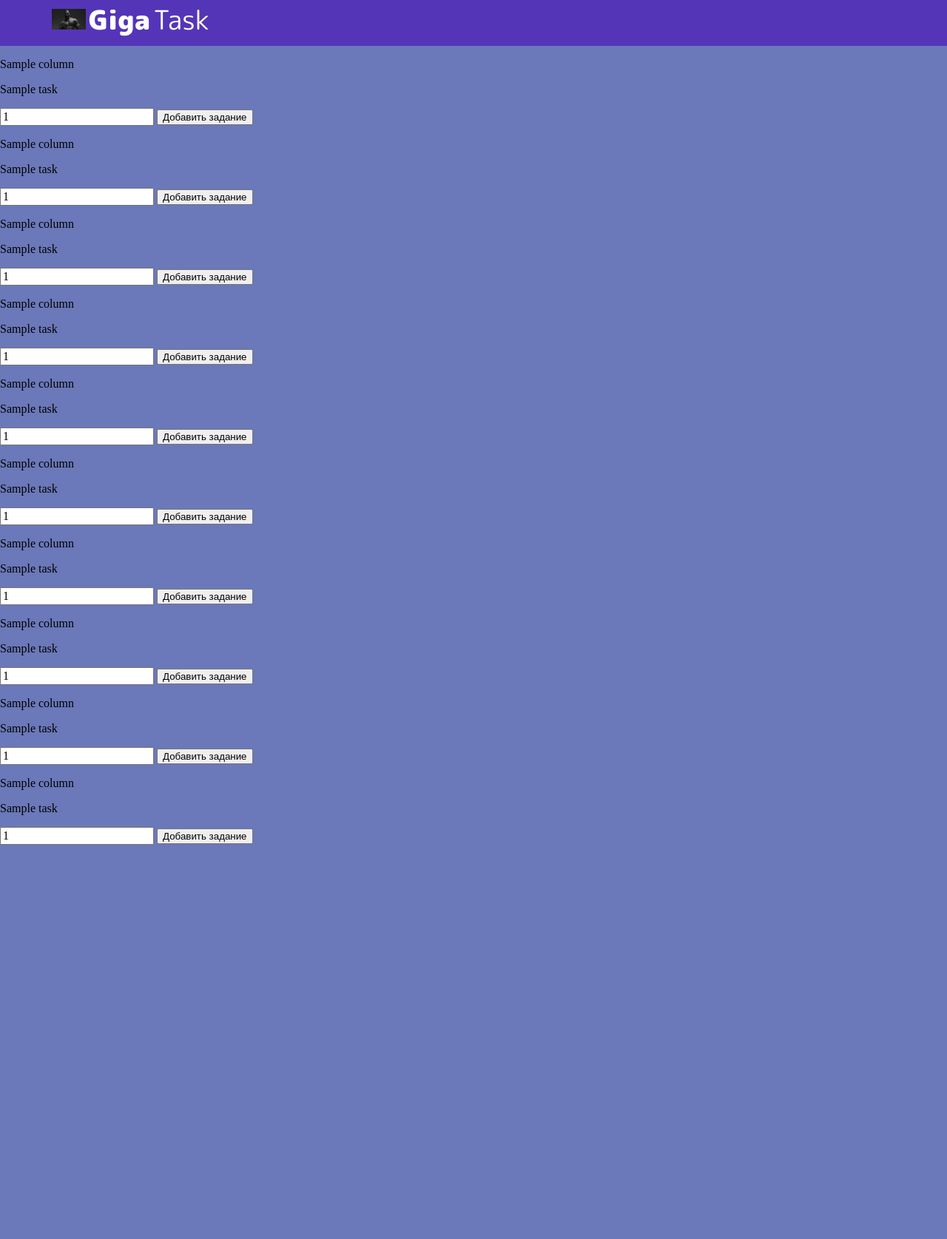
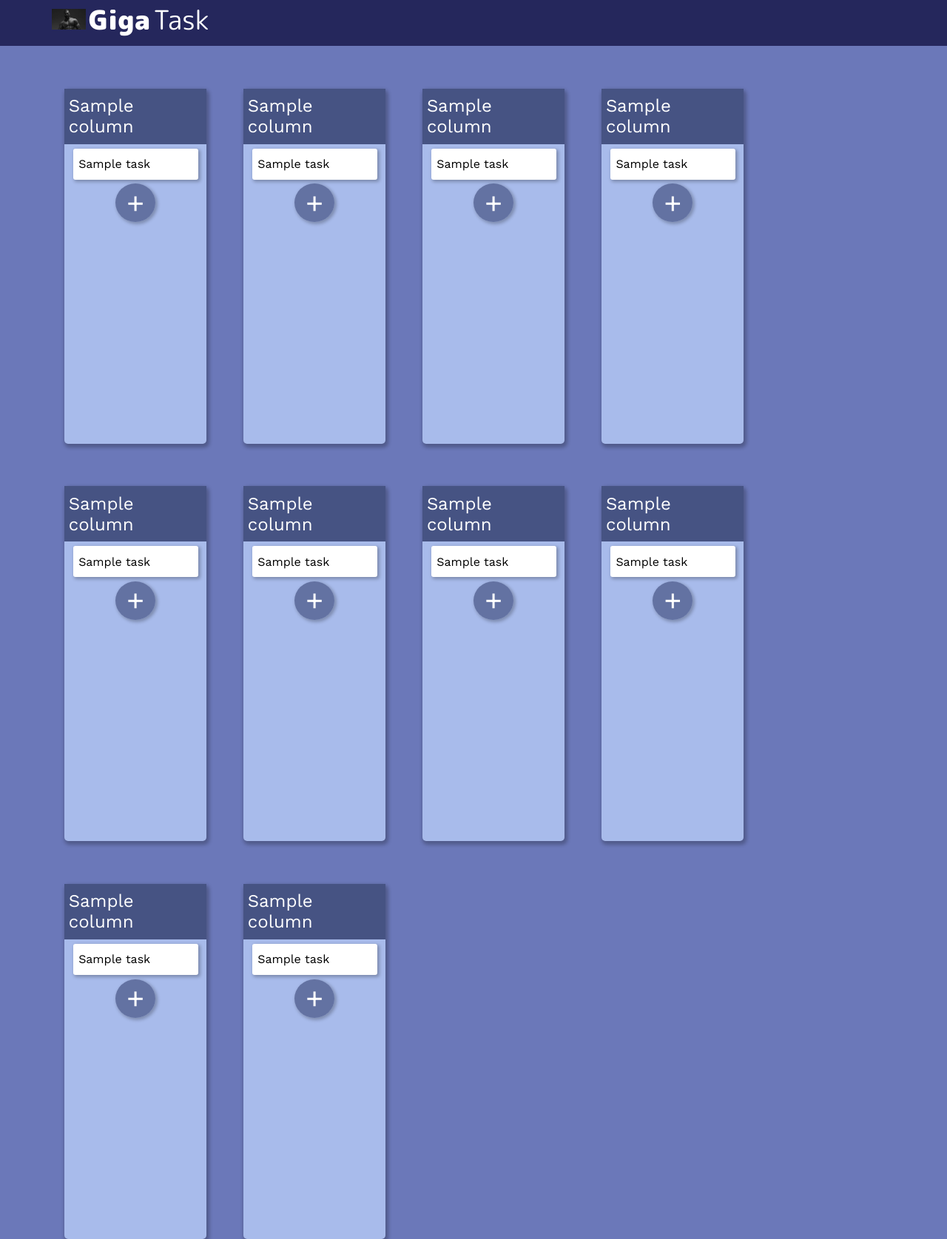
Before and after one commit to Miandic/giga-task, a Flask app: template templates/board.html in a window 1280 px wide. Shown: the whole page at 74% size. Before the commit the page ends 1142 px from the top, so only its background shows below. Run offline with Flask 2, Linux system fonts and the light colour scheme; the template is opened without the code that fills it: most values are stand-ins (such as "Sample title", 1, 10 or a date in 2020); some libraries are stand-ins or nearby versions.

Commit message:
Forging Front-end

```diff
--- a/app.py
+++ b/app.py
@@ -26,11 +26,10 @@ def sendAlarm(user, message):
         return 'AlarmOff'
     else:
         url = "https://api.telegram.org/bot" + secret.TOKEN + "/sendMessage?chat_id=" + str(chat) + "&text=" + message
-        print(url)
         res = requests.get(url)
         print(res)
 
-sendAlarm(8, 'Ебать ты...')
+#sendAlarm(8, 'Ебать ты...')
 
 
 '''
@@ -58,6 +57,7 @@ def index(name=None, nick=None, create='true', other = None):
     #если нет, то\
     global userId
     if (request.cookies.get('login') != None):
+        #check cookie in base
         flag = False
         name = request.cookies.get('login')
         users = functions.get_users(conn, cur)
@@ -66,12 +66,13 @@ def index(name=None, nick=None, create='true', other = None):
                 nick = user['nickname']
                 userId = user['id']
                 flag = True
+        #ifdata from cookie dont exsist in baseredirect on login
         if (not flag):
             return redirect('/login')
-        print(userId)
+
         boards = functions.get_boards(conn, cur, userId)
-        print(boards)
         if request.method == 'POST':
+            #if create new autoName for new board
             nameBoard = 'Новый автомат'
             if (len(boards) >= 1):
                 nameBoard = nameBoard + ' ' +  str(len(boards))
@@ -84,7 +85,7 @@ def index(name=None, nick=None, create='true', other = None):
                 create = None
             if board['userright'] != 'creator':
                 other = 'true'
-        print(create)
+#variable 'creator' for check out boards in page and return pagewith boadrs
         return  render_template('index.html', name=name, nick=nick, boards=boards, create=create, other=other)
     else:
 
@@ -95,13 +96,14 @@ def index(name=None, nick=None, create='true', other = None):
 def login(valid= None):
     global userId
     if request.method == 'POST':
+        #get from page
         tempLogin = request.form['login']
         tempPassword = request.form['password']
-        #есть в базе на самом деле
+#get all users to check data pageswith base
         users = functions.get_users(conn, cur)
         for user in users:
             if user['login'] == tempLogin and user['password'] == tempPassword:
-
+#set cookies ifdata is right
                 resp = make_response(redirect('/'))
                 resp.set_cookie('login',  tempLogin )
                 resp.set_cookie('password', tempPassword)
@@ -109,6 +111,7 @@ def login(valid= None):
                 userId = user['id']
                 return resp
         else:
+            #check for validinput
             valid = 'Invalid'
             return render_template('login.html', valid=valid)
     else:
@@ -118,9 +121,11 @@ def login(valid= None):
 @app.route('/reg', methods=['GET', 'POST'])
 def reg(name = None):
     if  request.method == 'POST':
+        #gets all data from reg
         tempLogin = request.form['login']
         tempPassword = request.form['password']
         tempPhone = request.form['phone']
+        #andcreate attribute with this database
         functions.add_user(conn, cur, tempLogin, tempLogin, tempPassword, tempPhone)
         return redirect('/login')
     else:
@@ -129,25 +134,32 @@ def reg(name = None):
 
 @app.route('/logout')
 def logout():
+#reset cookie for logout
+    resp.set_cookie('login',  '' )
+    resp.set_cookie('password', '')
     return redirect('/login')
-
-
-@app.route('/boards', methods= ['GET', 'POST'])
-def boards():
-    global userId
-    boards = functions.get_boards(conn ,cur, userId)
-    return render_template('boards.html', boards = boards)
 
 
 @app.route('/board/<boardId>', methods= ['GET' , "POST"])
 def board(boardId):
+    #get allneededvariable
     global conn
     global cur
     global inputs
     global userBoardId
     global columnId
+    global userId
+    #set boardId and set connection
     userBoardId = boardId
     conn, cur = functions.set_connection(conn ,cur)
+
+    #get board attribute from base
+    cur.execute("SELECT * from boards where id = %s ",  [boardId])
+    board = functions.get_values(cur)
+    board = board[0]
+    tasks = []
+
+#get all columns from base for this board
     command = ("""
         select columnName, posOnBoard, boardColumn.id
         from boardColumn
@@ -156,14 +168,9 @@ def board(boardId):
     """)
     cur.execute(command, [boardId])
     columns = functions.get_values(cur)
-    print(columns)
 
-    cur.execute("SELECT * from boards where id = %s ",  [boardId])
-    board = functions.get_values(cur)
-    board = board[0]
-    tasks = []
-    \
     for i in range(1, int(board['columncnt']) +1):
+        #get tasks for column inbase
         command = """
             select taskName, taskColour, taskContent, tasks.id , tasks.timetobedone
             from tasks
@@ -172,27 +179,29 @@ def board(boardId):
         cur.execute(command, [userBoardId, columns[i-1]['id']])
         tasks.append(functions.get_values(cur))
     if request.method == 'POST':
-        columnId = request.form['columnId']
-        inputs = ['taskname' , 'timedobedone' , 'taskContent', 'taskcolour']
-        return redirect('/temp')
-    print(tasks)
+        taskName = request.form['taskname']
+        timedobedone = request.form['timetobedone']
+        taskContent = request.form['taskContent']
+        taskcolour = request.form['taskcolour']
+        functions.add_task(conn, cur, userId, userBoardId, columnId, taskName, timedobedone, taskContent, taskcolour)
+        print(boardId)
+        return redirect('/board/' + str(boardId))
     return render_template('board.html', board=board, columns=columns, tasks=tasks )
 
-@app.route('/temp', methods = ["POST" , "GET"])
+@app.route('/newTask', methods = ["POST" , "GET"])
 def temp():
-    global  inputs
+    global inputs
     global userId
     global userBoardId
     global columnId
     if request.method == 'POST':
         taskName = request.form['taskname']
-        timedobedone = request.form['timedobedone']
+        timedobedone = request.form['timetobedone']
         taskContent = request.form['taskContent']
         taskcolour = request.form['taskcolour']
-
         functions.add_task(conn, cur, userId, userBoardId, columnId, taskName, timedobedone, taskContent, taskcolour)
         return redirect(f'board\{userBoardId}')
     else :
-        return render_template('temp.html' , inputs = inputs)
+        return render_template('newTask.html' , inputs = inputs)
 
-app.run(debug = True)
+app.run()
--- a/static/style.css
+++ b/static/style.css
@@ -12,7 +12,7 @@ body{
     background-color: #6B78B9;
 }
 header{
-    background-color: #5435B8;
+    background-color: #25275C;
     position: sticky;
 }
 input[type="text"] {
@@ -280,3 +279,58 @@ input[type="text"] {
     color: white;
     font-style: bold;
 }
+.hidden{
+    display: none;
+}
+.columnName{
+    background-color: #465383;
+    margin: 0;
+    padding: 5% 3%;
+    font-size: 150%;
+}
+.taskName{
+    background-color: white;
+    border-radius: 3px;
+    margin: 3% 6%;
+    padding: 6% 4%;
+    color: black;
+    box-shadow: 2px 2px 4px 1px rgba(0,0,0,.25);
+}
+.taskName:hover{
+    box-shadow: 2px 2px 3px 2px rgba(0,0,0,.25);
+}
+.taskColumn{
+    font-family: 'Work Sans', sans-serif;
+    color: white;
+    border-radius: 5px;
+    display: inline-block;
+    background-color: #A8BBEB;
+    vertical-align: top;
+    margin: 5% 2% auto;
+    min-height: 60vh;
+    min-width: 15vw;
+    box-shadow: 2px 3px 5px 2px rgba(0,0,0,.25);
+}
+.addButton{
+    font-family: 'Work Sans', sans-serif;
+    text-align: center;
+    color: white;
+    font-size: 250%;
+    width:  50px;
+    height: 50px;
+    display: block;
+    border: none;
+    border-radius: 50%;
+    margin: auto;
+    background-color: rgba(70,83,131, 0.7);
+    box-shadow: 2px 2px 4px 1px rgba(0,0,0,.25);
+}
+.addButton:hover{
+    box-shadow: 2px 2px 3px 2px rgba(0,0,0,.25);
+}
+
+.popUp{
+    display: none;
+    position: relative;
+    top: -75vh;
+}
--- a/templates/board.html
+++ b/templates/board.html
@@ -1,17 +1,52 @@
 {% extends 'base.html' %}
 {% block content %}
-<div>
+    <div class="container">
         {% for i  in range(board['columncnt']) %}
-  <p>{{columns[i]['columnname']}}</p>
-
+            <div class="taskColumn">
+                <p class="columnName">{{columns[i]['columnname']}}</p>
                 {% for task in tasks[i] %}
-    <p>{{task['taskname']}}</p>
-
+                <div class="task">
+                    <p class="taskName" style="background-color: #{{task['colour']}}">{{task['taskname']}}</p>
+                </div>
                 {% endfor %}
                 <form method="POST">
-    <input name ='columnId' type="text" value={{columns[i]['id']}}>
-  <input name = "button"  type='submit' value="Добавить задание" >
+                    <input class="hidden" name ='columnId' type="text" value={{columns[i]['id']}}>
+                    <input class="addButton" name = "button"  value="+" onclick="showInput()">
                 </form>
+            </div>
         {% endfor %}
     </div>
+    <div class="popUp">
+        <div class="login">
+            <h1>Создать задачу</h1>
+            <form  method="post"    >
+                <div class="text-field">
+                    <label class="text-field__label" for="login">Название</label>
+                    <input class="text-field__input" type="text" name="taskname"/>
+                </div>
+                <div class="text-field">
+                    <label class="text-field__label" for="login">Дедлайн</label>
+                    <input class="text-field__input" type="text" name="timetobedone"/>
+                </div>
+                <div class="text-field">
+                    <label class="text-field__label" for="login">Описание</label>
+                    <input class="text-field__input" type="text" name="taskContent"/>
+                </div>
+                <div class="text-field">
+                    <label class="text-field__label" for="login">HEX-цвет</label>
+                    <input class="text-field__input" type="text" name="taskcolour"/>
+                </div>
+                <input type="submit" class="button" value="Создать задачу">
+                <p onclick="location.href='/logout'">Разлогинится к хуям</p>
+            </form>
+        </div>
+    </div>
+    <script type="text/javascript">
+        function showInput() {
+            document.getElementsByClassName('popUp')[0].style.display = "block";
+        }
+        function hideInput() {
+            document.getElementsByClassName('popUp')[0].style.display = "none";
+        }
+    </script>
 {% endblock %}
--- a/templates/index.html
+++ b/templates/index.html
@@ -23,11 +23,12 @@
             </form>
         </form>
         {% endif %}
+
         {% for board in boards %}
         {% if board['userright'] == 'creator'%}
         <div class="boardItem">
           <form action="board\{{board['id']}}">
-            <input class="boardName" type='submit' value= "{{board['name']}}">
+            <input class="yourp" type='submit' value= "{{board['name']}}">
           </form>
         </div>
         {% endif %}
@@ -39,7 +40,7 @@
         {% for board in boards %}
         {% if board['userright'] != 'creator'%}
         <div class="boardItem">
-            <p class="boardName">Доска {{board['name']}}</p>
+            <p class="yourp" >Доска {{board['name']}}</p>
         </div>
         {% endif %}
         {% endfor %}
```
Also changed, not shown: other parts of static/style.css (+4 -5 lines), functions.py (+20 -8 lines), templates/newTask.html (added, +19 -0 lines), templates/temp.html (deleted, +0 -9 lines). Lines whose indentation alone changed are shown as unchanged.
